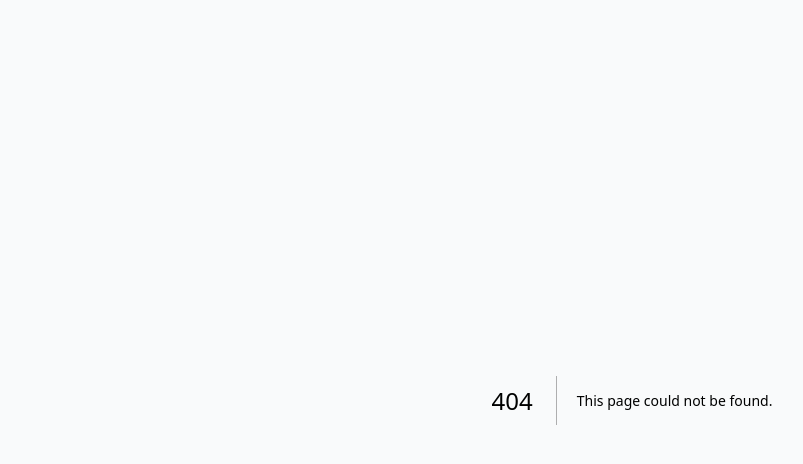
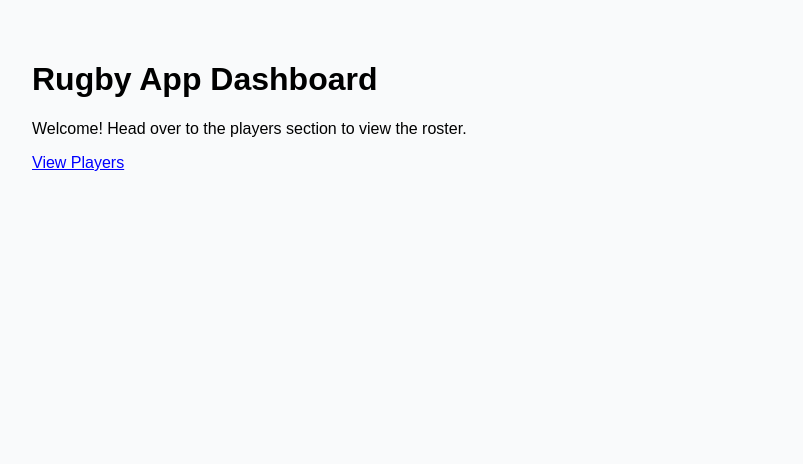
Before and after one commit to KGross16/Rugby2, a Next.js app: page / in a window 1280 px wide. Before the commit this address had no page. Shown: the top 464 px of the page, without its empty margins (8-811 px from the left). Built offline with nearby package versions, Linux system fonts and the light colour scheme.

Commit message:
Create Home component for Rugby App Dashboard

```diff
--- /dev/null
+++ b/app/page.tsx
@@ -0,0 +1,9 @@
+export default function Home() {
+  return (
+    <main style={{ padding: "40px", fontFamily: "sans-serif" }}>
+      <h1>Rugby App Dashboard</h1>
+      <p>Welcome! Head over to the players section to view the roster.</p>
+      <a href="/players" style={{ color: "blue", textDecoration: "underline" }}>View Players</a>
+    </main>
+  );
+}
```
